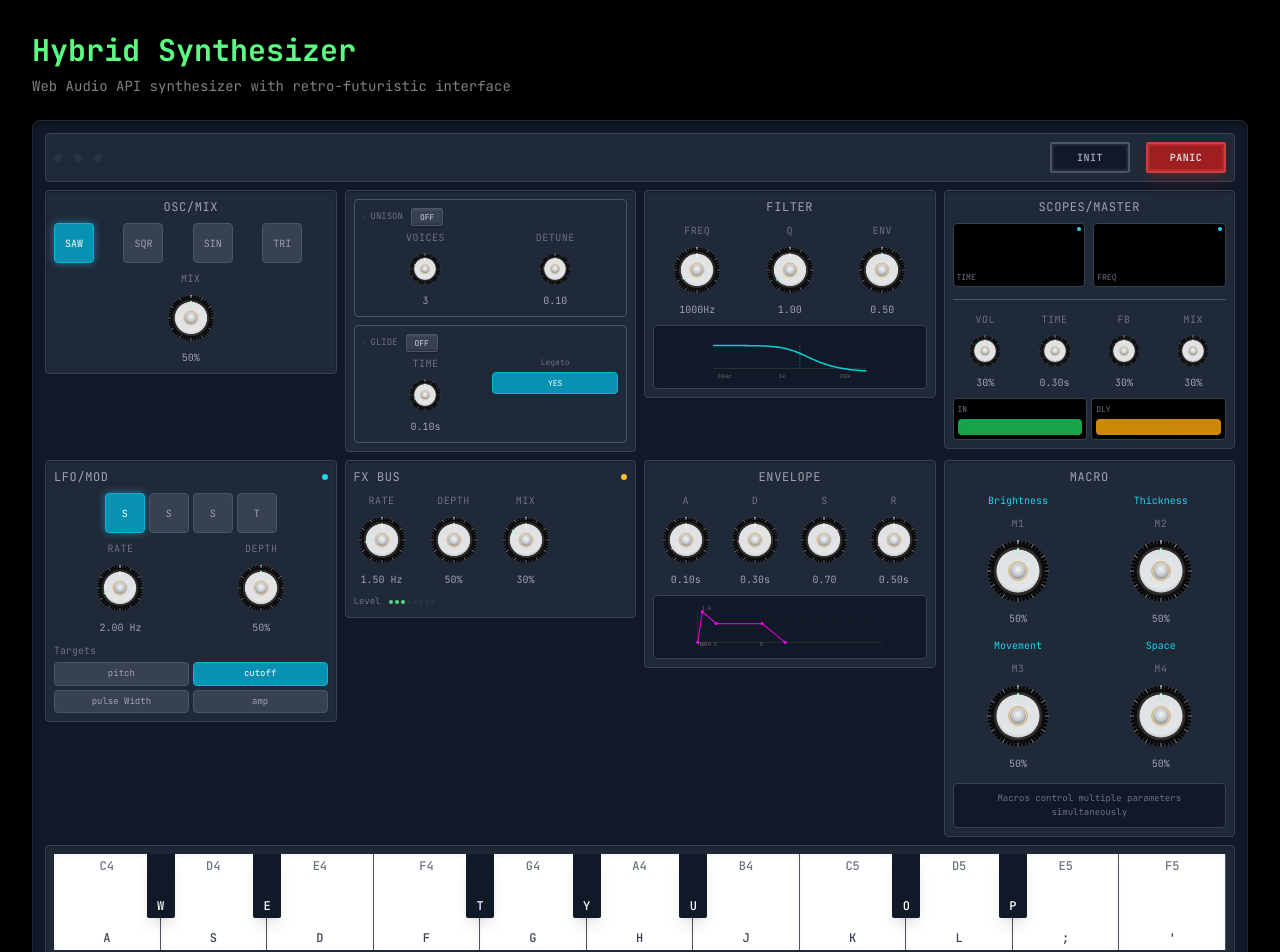
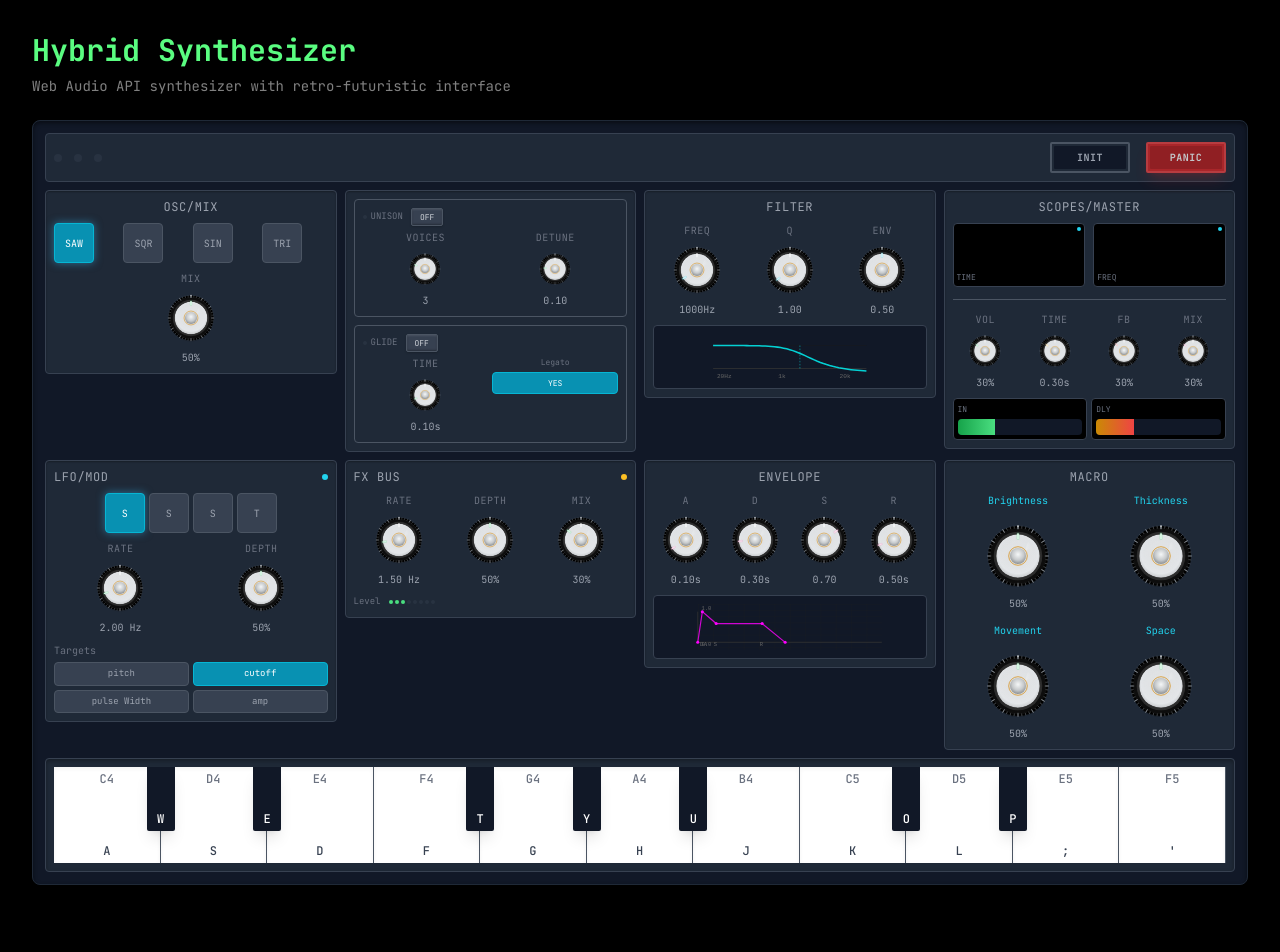
Before and after one commit to james-ralph8555/nextjs-portfoliosite, a Next.js app: page /synth in a window 1280 px wide. Shown: the top 952 px of the page. After the commit the page ends 917 px from the top, so only its background shows below. Built offline with nearby package versions, Linux system fonts and the light colour scheme; a web font is replaced by a local one.

Commit message:
changed displays

```diff
--- a/src/components/synth/components/ChorusSection.tsx
+++ b/src/components/synth/components/ChorusSection.tsx
@@ -28,9 +28,9 @@ export function ChorusSection({
         <LED active={mix > 0} color="amber" size="xs" />
       </div>
 
-      <div className="flex gap-4">
+      <div className="flex justify-between items-stretch">
         {/* Rate Knob */}
-        <div className="synth-knob-compact">
+        <div className="synth-knob-compact flex-1 flex flex-col items-center">
           <Knob
             value={rate}
             min={0.1}
@@ -44,7 +44,7 @@ export function ChorusSection({
         </div>
 
         {/* Depth Knob */}
-        <div className="synth-knob-compact">
+        <div className="synth-knob-compact flex-1 flex flex-col items-center">
           <Knob
             value={depth}
             min={0}
@@ -58,7 +58,7 @@ export function ChorusSection({
         </div>
 
         {/* Mix Knob */}
-        <div className="synth-knob-compact">
+        <div className="synth-knob-compact flex-1 flex flex-col items-center">
           <Knob
             value={mix}
             min={0}
--- a/src/components/synth/components/MacroSection.tsx
+++ b/src/components/synth/components/MacroSection.tsx
@@ -40,7 +40,7 @@ export function MacroSection({
                 min={0}
                 max={1}
                 step={0.01}
-                label={`M${num}`}
+                label=""
                 unit="%"
                 onChange={(v) => onMacroChange(parseInt(num), v)}
                 size="md"
@@ -50,11 +50,6 @@ export function MacroSection({
         ))}
       </div>
 
-      <div className="mt-3 p-2 bg-gray-900 rounded border border-gray-700">
-        <div className="text-[9px] font-mono text-gray-500 text-center">
-          Macros control multiple parameters simultaneously
-        </div>
-      </div>
     </div>
   )
 }
--- a/src/components/synth/components/ScopesMasterSection.tsx
+++ b/src/components/synth/components/ScopesMasterSection.tsx
@@ -327,7 +327,7 @@ export function ScopesMasterSection({
               <div className="h-4 bg-gray-900 rounded relative overflow-hidden">
                 <div
                   className="h-full bg-gradient-to-r from-green-600 to-green-400 transition-all duration-100"
-                  style={{ width: formatLevel(Math.min(100, gain * 120)) }}
+                  style={{ width: formatLevel(gain) }}
                 />
               </div>
             </div>
@@ -338,7 +338,7 @@ export function ScopesMasterSection({
               <div className="h-4 bg-gray-900 rounded relative overflow-hidden">
                 <div
                   className="h-full bg-gradient-to-r from-yellow-600 to-red-500 transition-all duration-100"
-                  style={{ width: delayTime > 0 ? formatLevel(Math.min(100, delayFeedback * 120)) : '0%' }}
+                  style={{ width: formatLevel(delayTime > 0 ? delayMix : 0) }}
                 />
               </div>
             </div>
```
